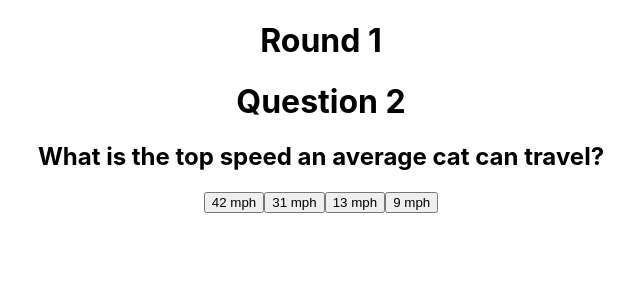
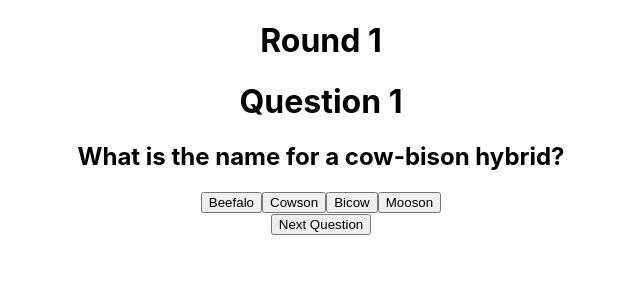
Before and after one commit to partridgep/trivia-game, a React (Create React App) app: page /play in a window 1280 px wide. Both pictures are taken after a click on the button "Beefalo". Shown: the top 300 px of the page, without its empty margins (319-959 px from the left). Built offline with nearby package versions, Linux system fonts and the light colour scheme.

Commit message:
ensures answer order remains the same after user input

```diff
--- a/src/components/AnswerSet/AnswerSet.jsx
+++ b/src/components/AnswerSet/AnswerSet.jsx
@@ -1,17 +1,9 @@
 import React from 'react';
 // import styles from './AnswerSet.module.css';
 
-function randomlyOrderAnswers(incorrect, correct) {
-    // copy array of incorrect answers
-    let possibleAnswers = [...incorrect];
-    // insert correct answer at random index
-    possibleAnswers.splice(Math.floor(Math.random()*(incorrect.length-0+1)), 0, correct);
-    return possibleAnswers;
-}
-
-const AnswerSet = ({ currentQandA, checkIfCorrect }) => (
+const AnswerSet = ({ currentQandA, checkIfCorrect, randomlyOrderedAnswers }) => (
     <div>
-        {currentQandA.incorrect && randomlyOrderAnswers(currentQandA.incorrect, currentQandA.correct).map((answer, idx) =>
+        {randomlyOrderedAnswers && randomlyOrderedAnswers.map((answer, idx) =>
             <button key={idx} onClick={() => checkIfCorrect(answer, currentQandA)}>{answer}</button>)
         }
     </div>
--- a/src/pages/GamePage/GamePage.jsx
+++ b/src/pages/GamePage/GamePage.jsx
@@ -14,7 +14,8 @@ class GamePage extends Component {
         lost: false,
         triviaQandA: {},
         askedQuestions: [],
-        count: 0
+        count: 0,
+        showNexButton: false
     }
 
     async componentDidMount() {
@@ -27,6 +28,8 @@ class GamePage extends Component {
     }
 
     getNewQuestion = () => {
+        // remove "Next Question" button
+        this.setState({showNexButton: false, disableAnswerBtns: false});
         // get random question idx
         let triviaIdx = this.getTriviaIdx();
         // get new idx if question has already been asked
@@ -35,6 +38,8 @@ class GamePage extends Component {
         let triviaQandA = triviaData[triviaIdx];
         // update the question in state
         this.setState({triviaQandA});
+        let randomlyOrderedAnswers = this.randomlyOrderAnswers(triviaQandA.incorrect, triviaQandA.correct);
+        this.setState({randomlyOrderedAnswers});
         // mark this question as already asked so it will not get repeated
         let askedQuestions = [...this.state.askedQuestions, triviaQandA.question];
         this.setState({askedQuestions});
@@ -47,22 +52,30 @@ class GamePage extends Component {
         let correct = false;
         console.log(currentQandA);
         if (answer === currentQandA.correct) correct = true;
-        if (correct === true) this.getNewQuestion();
+        if (correct === true) {
+            this.setState({showNexButton: true});
+        }
         else this.setState({lost: true});
+        this.setState({disableAnswerBtns: true})
     }
 
     resetGame = async () => {
         await this.setState({
             lost: false,
             triviaQandA: {},
-            question: "",
-            incorrect: [],
-            correct: "",
             askedQuestions: [],
             count: 0,
-            readyToPlay: true
+            showNexButton: false
         });
         this.getNewQuestion();
+    }
+
+    randomlyOrderAnswers(incorrect, correct) {
+        // copy array of incorrect answers
+        let possibleAnswers = [...incorrect];
+        // insert correct answer at random index
+        possibleAnswers.splice(Math.floor(Math.random()*(incorrect.length-0+1)), 0, correct);
+        return possibleAnswers;
     }
 
     // initialize game and get new question on load
@@ -78,7 +91,6 @@ class GamePage extends Component {
     render() {
         return (
            <div className='GamePage'>
-               { !this.state.lost ?
                <div>
                    <h1>Round {this.state.count < 11 ? 1 : 2}</h1>
                    <h1>Question {this.state.count}</h1>
@@ -87,15 +99,18 @@ class GamePage extends Component {
                    />
                    <AnswerSet
                        currentQandA={this.state.triviaQandA}
+                       randomlyOrderedAnswers={this.state.randomlyOrderedAnswers}
                        checkIfCorrect={this.checkIfCorrect}
+                       disableAnswerBtns={this.state.disableAnswerBtns}
                    />
                </div>
-               :
-               <div>
-                   <h1>You lost!</h1>
-                   <button onClick={() => this.resetGame()}>Play Again</button>
-               </div>
-               }
+               {this.state.showNexButton && <button onClick={() => this.getNewQuestion()}>Next Question</button>}
+               {this.state.lost &&
+                    <div>
+                        <h1>You lost!</h1>
+                        <button onClick={() => this.resetGame()}>Play Again</button>
+                    </div>
+                }
            </div>
        )
     }
```
